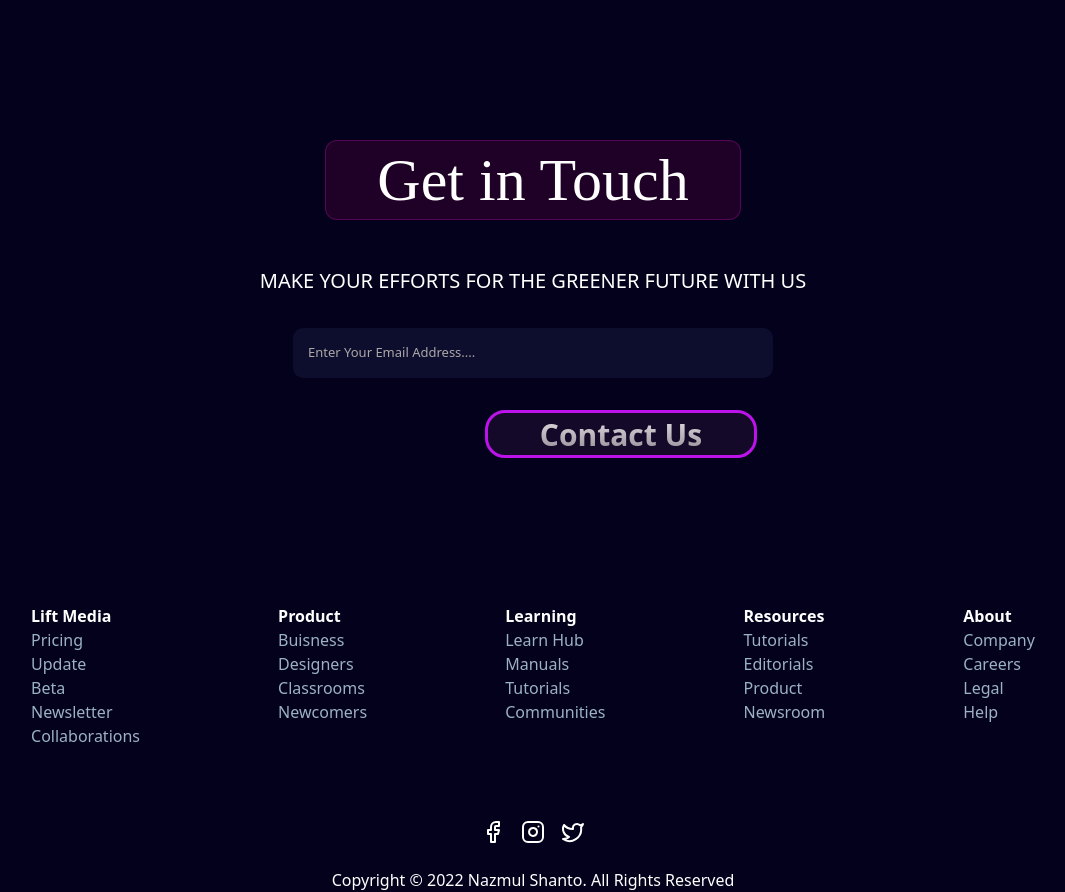
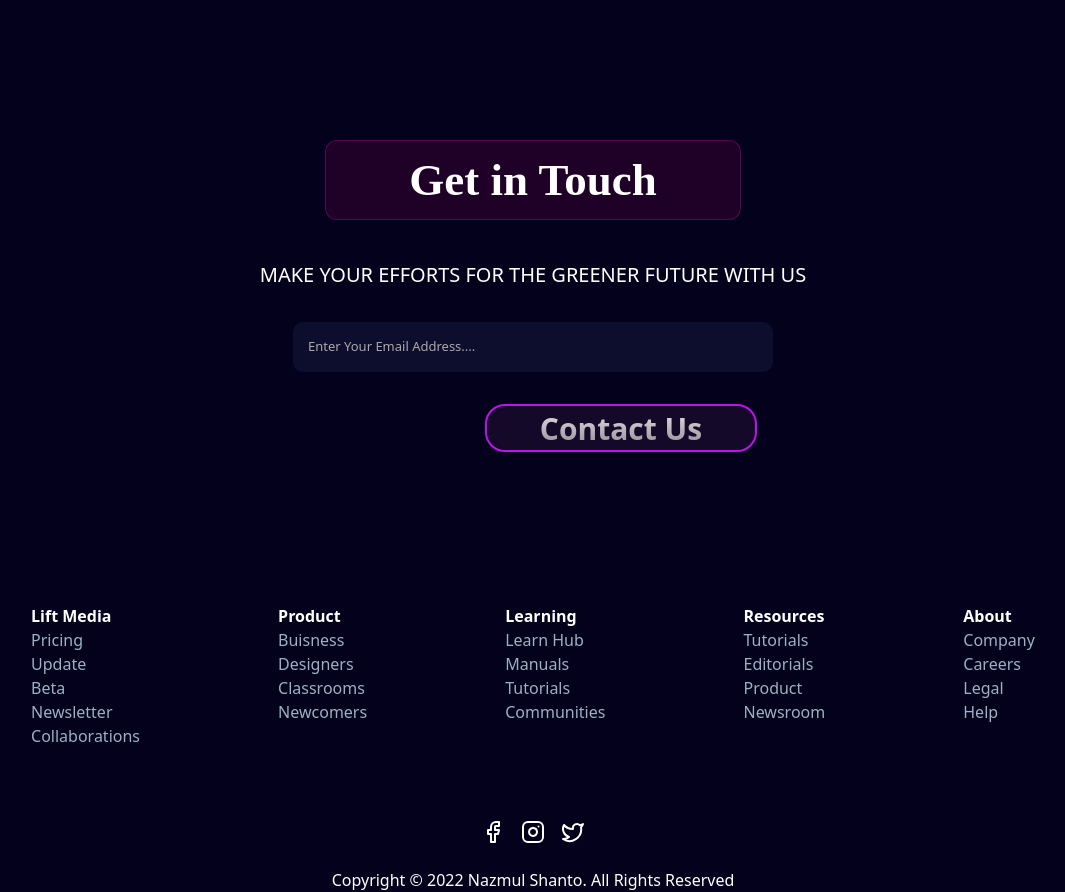
Before and after one commit to MuKulsoop/Carbonexis, a React (Vite) app: page / in a window 1280 px wide. Shown: the part 4840-5732 px from the top of the page, without its empty margins (107-1172 px from the left). Built offline with nearby package versions, Linux system fonts and the light colour scheme; no server answers.

Commit message:
Get In touch section

```diff
--- a/src/Components/GetInTouch.css
+++ b/src/Components/GetInTouch.css
@@ -31,9 +31,9 @@ width: 26rem;
   color: white;
   background: #59004055;
   text-align: center;
-  font-weight: bold;
-    font-weight: lighter;
-    font-size: 60px;
+  font-weight: bolder;
+    /* ; */
+    font-size: 45px;
 }
 .LineOfGTH-2
 {
@@ -89,11 +89,11 @@ margin-top: 2em;
 
 margin-left: 37em;
      transition-duration: 0.4s;
-     border: #bb13e9 solid;
+     border:2px #bb13e9 solid;
      border-radius: 9px;
      background-color: #d265ba14;
      transition-duration: 0.4s;
-     border: #bb13e9 solid;
+
      border-radius: 20px;
 
   }
--- a/src/Components/GetInTouch.jsx
+++ b/src/Components/GetInTouch.jsx
@@ -9,7 +9,7 @@ function GetInTouch()
 
 
 
-        <div className="HeadingOfGTH-1 text-3xl bg-gradient-to-b from-#E50AA7 to-#FF17BD00 m-auto rounded-lg p-4 text-white text-center mt-5">
+        <div className="HeadingOfGTH-1 text-2xl bg-gradient-to-b from-#E50AA7 to-#FF17BD00  rounded-lg p-4 text-white text-center mt-5">
         <p className="LineOfGTH-1"> Get in Touch</p>
         </div>
         <div className="HeadingOfGTH-2">
```
